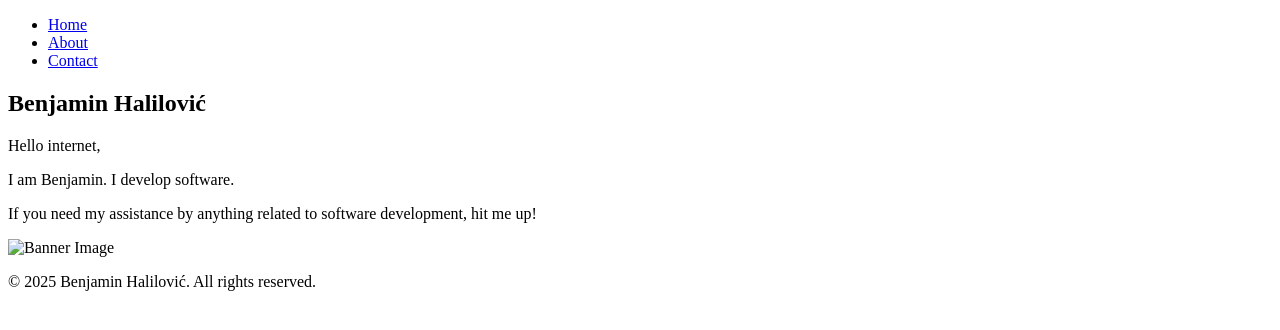
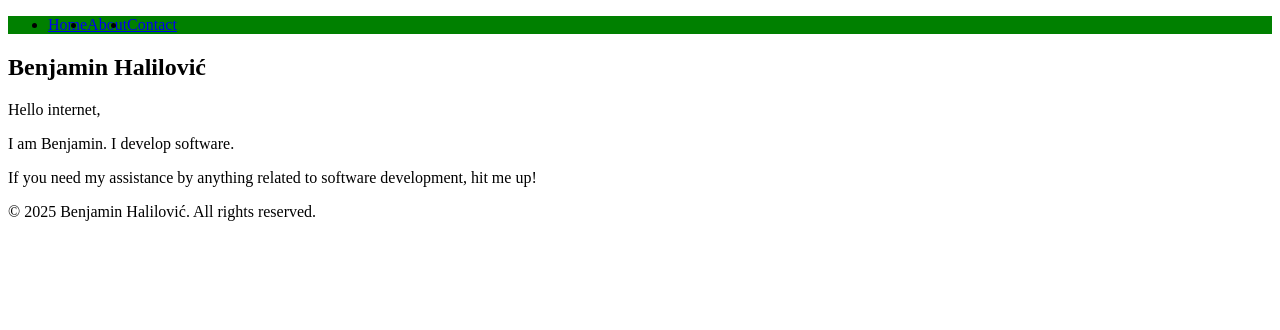
Before and after one commit to development-with-benjamin/webpage, a plain HTML site: page index.html in a window 1280 px wide. Drawn offline with Linux system fonts and the light colour scheme.

Commit message:
Create favicon and align items in navbar with display: flex

```diff
--- a/css/style.css
+++ b/css/style.css
@@ -0,0 +1,4 @@
+.navigation {
+	display: flex;
+	background-color: green;
+}
--- a/index.html
+++ b/index.html
@@ -4,8 +4,8 @@
     <!-- Meta Information -->
     <meta charset="UTF-8">
     <meta name="viewport" content="width=device-width, initial-scale=1.0">
-    <meta name="description" content="A short description of your website">
-    <meta name="author" content="Your Name">
+    <meta name="description" content="Somewhere between blog, portfolio, and just a random webpage">
+    <meta name="author" content="Benjamin Halilovic">
 
     <!-- Page Title -->
     <title>My Website</title>
@@ -23,7 +23,7 @@
     <!-- Header -->
     <header>
         <nav>
-            <ul>
+            <ul class="navigation">
                 <li><a href="index.html" class="active">Home</a></li>
                 <li><a href="about.html">About</a></li>
                 <li><a href="contact.html">Contact</a></li>
@@ -38,7 +38,6 @@
             <p>Hello internet,</p>
 						<p>I am Benjamin. I develop software.</p>
 						<p>If you need my assistance by anything related to software development, hit me up!</p>
-            <img src="images/banner.jpg" alt="Banner Image">
         </section>
     </main>
 
```
Also changed, not shown: images/favicon.png (added).
